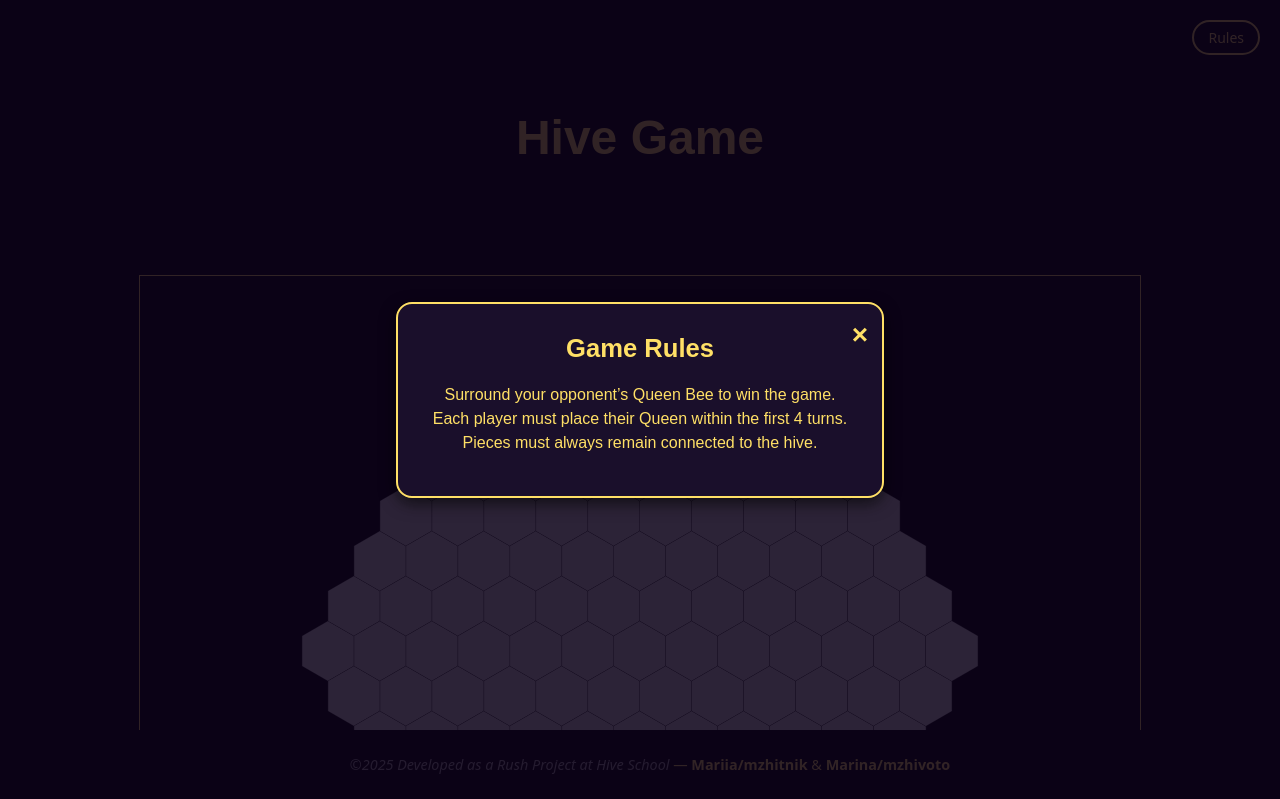
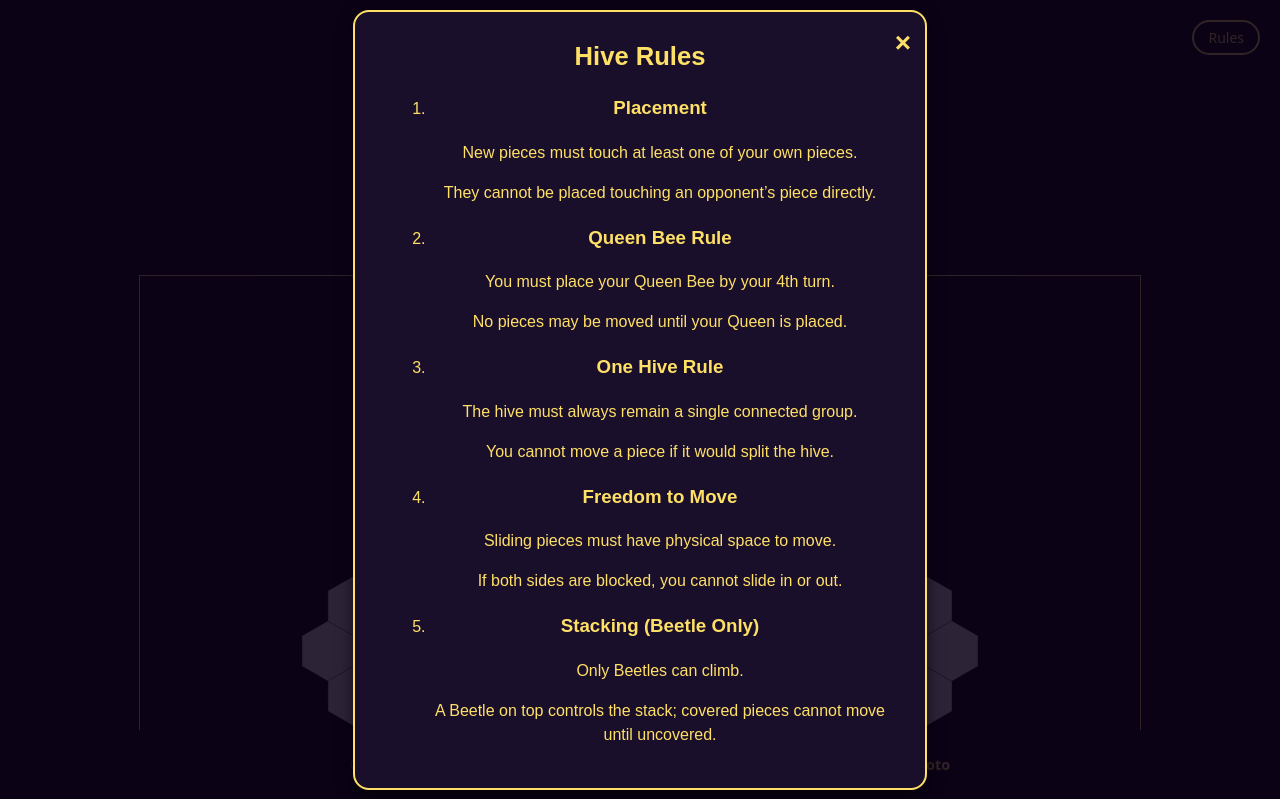
Before and after one commit to marinezh/Hive-abstract-game, a website built with Vite: page index.html in a window 1280 px wide. Both pictures are taken after a click on the button "Rules". Shown: the top 799 px of the page. Built offline with nearby package versions, Linux system fonts and the light colour scheme; files whose address does not match are found by name.

Commit message:
add more rules

```diff
--- a/index.html
+++ b/index.html
@@ -50,12 +50,42 @@
 						<div id="popup-rules" class="popup-overlay hidden">
 							<div class="popup-content">
 								<span id="close-rules" class="popup-close">&times;</span>
-								<h2>Game Rules</h2>
-								<p id="text-rules">
-									Surround your opponent’s Queen Bee to win the game. <br>
-									Each player must place their Queen within the first 4 turns. <br>
-									Pieces must always remain connected to the hive.
-								</p>
+								<section id="rules" aria-labelledby="rules-title">
+								  <h2 id="rules-title">Hive Rules</h2>
+
+								  <ol class="rules-list">
+								    <li>
+								      <h3>Placement</h3>
+								      <p>New pieces must touch at least one of your own pieces.</p>
+								      <p>They cannot be placed touching an opponent’s piece directly.</p>
+								    </li>
+
+								    <li>
+								      <h3>Queen Bee Rule</h3>
+								      <p>You must place your Queen Bee by your 4th turn.</p>
+								      <p>No pieces may be moved until your Queen is placed.</p>
+								    </li>
+
+								    <li>
+								      <h3>One Hive Rule</h3>
+								      <p>The hive must always remain a single connected group.</p>
+								      <p>You cannot move a piece if it would split the hive.</p>
+								    </li>
+
+								    <li>
+								      <h3>Freedom to Move</h3>
+								      <p>Sliding pieces must have physical space to move.</p>
+								      <p>If both sides are blocked, you cannot slide in or out.</p>
+								    </li>
+
+								    <li>
+								      <h3>Stacking (Beetle Only)</h3>
+								      <p>Only Beetles can climb.</p>
+								      <p>A Beetle on top controls the stack; covered pieces cannot move until uncovered.</p>
+								    </li>
+								  </ol>
+								</section>
+
 							</div>
 					</div>
 
```
